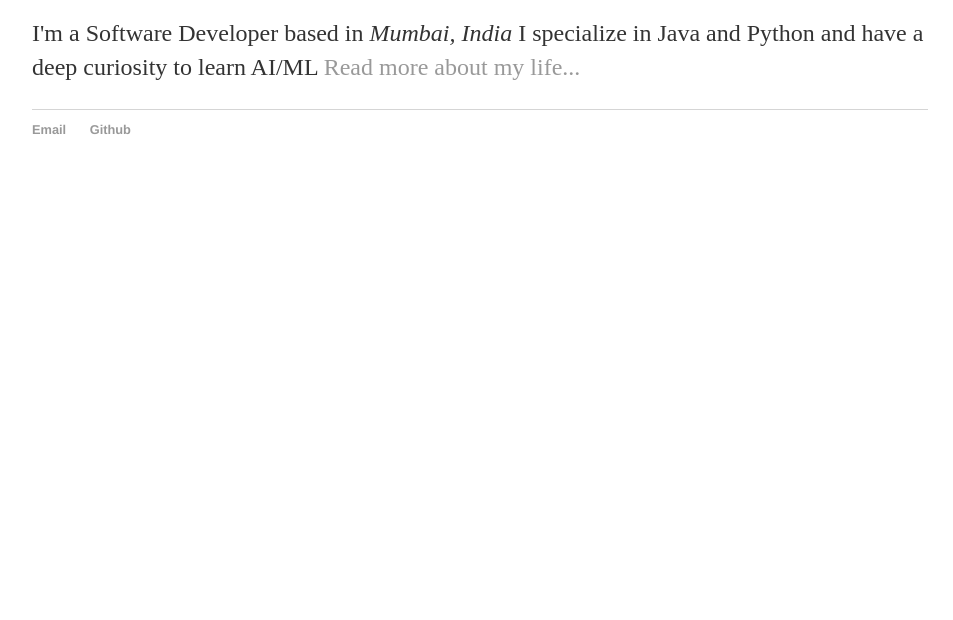
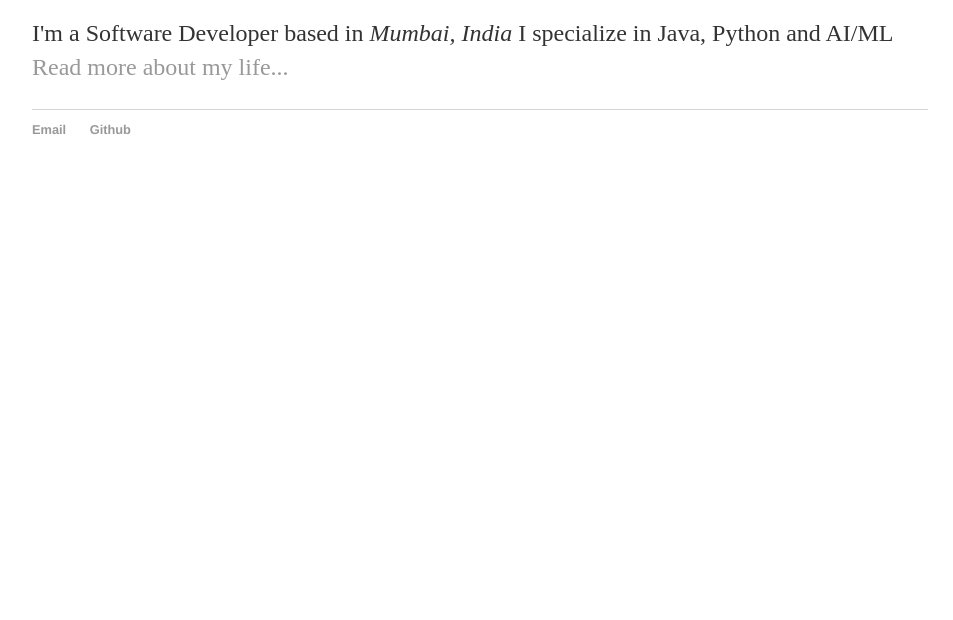
Before and after one commit to adnanshaikh53/adnanshaikh53.github.io, a plain HTML site: page index.html in a window 1280 px wide. Shown: the part 180-800 px from the top of the page, without its empty margins (160-1113 px from the left). Drawn offline with Linux system fonts and the light colour scheme.

Commit message:
Update index.html

```diff
--- a/index.html
+++ b/index.html
@@ -18,7 +18,7 @@
 		<div class="container">
     		<div class="blurb">
         		<h1>Hi there, I'm Adnan Shaikh!</h1>
-				<p>I'm a Software Developer based in  <em>Mumbai, India</em> I specialize in Java and Python and have a deep curiosity to learn AI/ML <a href="/about">Read more about my life...</a></p>
+				<p>I'm a Software Developer based in  <em>Mumbai, India</em> I specialize in Java, Python and AI/ML <a href="mailto:adnanshaikh53@gmail.com">Read more about my life...</a></p>
     		</div><!-- /.blurb -->
 		</div><!-- /.container -->
 		<footer>
```
